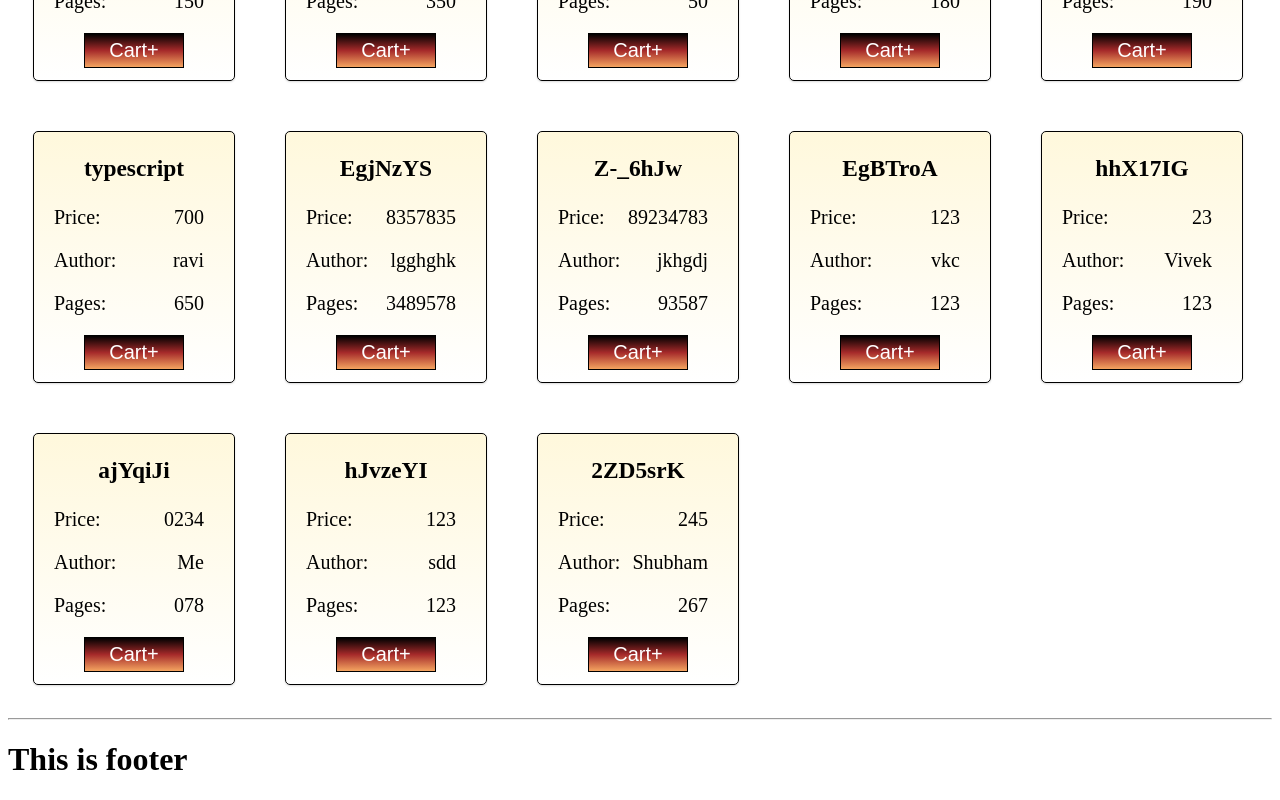
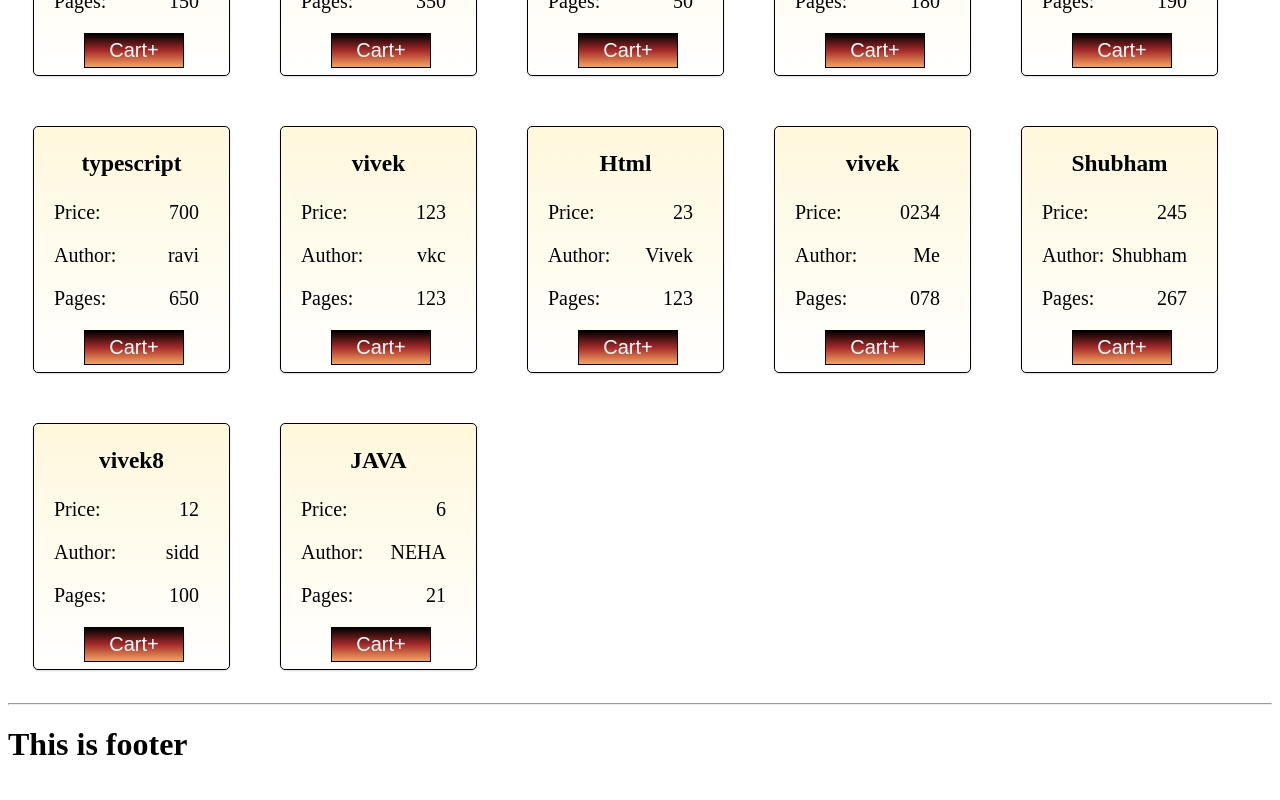
Before and after one commit to Vivekch05/Book-Store, a React (Create React App) app: page /books in a window 1280 px wide. Shown: the part 480-1280 px from the top of the page. Built offline with nearby package versions, Linux system fonts and the light colour scheme; data requests are answered from the project's data file; what google-maps-react would draw is missing.

Commit message:
book store changes

```diff
--- a/Data/db.json
+++ b/Data/db.json
@@ -55,22 +55,6 @@
       "category": "Biology"
     },
     {
-      "name": "jkfhkefhk",
-      "price": "8357835",
-      "pages": "3489578",
-      "category": "",
-      "author": "lgghghk",
-      "id": "EgjNzYS"
-    },
-    {
-      "name": "fsjkdfk",
-      "price": "89234783",
-      "pages": "93587",
-      "category": "",
-      "author": "jkhgdj",
-      "id": "Z-_6hJw"
-    },
-    {
       "name": "vivek",
       "price": "123",
       "pages": "123",
@@ -95,20 +79,28 @@
       "id": "ajYqiJi"
     },
     {
-      "name": "asdf",
-      "price": "123",
-      "pages": "123",
-      "author": "sdd",
-      "category": "",
-      "id": "hJvzeYI"
-    },
-    {
       "name": "Shubham",
       "price": "245",
       "pages": "267",
       "author": "Shubham",
       "category": "",
       "id": "2ZD5srK"
+    },
+    {
+      "name": "vivek8",
+      "price": "12",
+      "pages": "100",
+      "author": "sidd",
+      "category": "",
+      "id": "pZPyxQ0"
+    },
+    {
+      "name": "JAVA",
+      "price": "6",
+      "pages": "21",
+      "author": "NEHA",
+      "category": "",
+      "id": "vj_dnJY"
     }
   ]
 }
--- a/src/actions/action.js
+++ b/src/actions/action.js
@@ -1,7 +1,7 @@
 export const anotherData = () => {
     return async (dispatch) => {
         const axios = require('axios');
-        const response = await axios.get(`http://localhost:3001/books`);
+        const response = await axios.get(`http://localhost:3000/books`);
         // const json = await response.json();
         // console.log("&&&%%%%%%", json);
         console.log("responce",response);
@@ -15,7 +15,7 @@ export const currentData = (e) => {
         const axios = require('axios');
         console.log("&&&&&&&&&&&", e.target.id);
         const id = e.target.id;
-        const response = await axios.get(`http://localhost:3001/books`);
+        const response = await axios.get(`http://localhost:3000/books`);
         // const json = await response.json();
         const currentItem = await response.data.filter(item => {
             return item.id === id
--- a/src/component/BookStore.css
+++ b/src/component/BookStore.css
@@ -43,8 +43,8 @@
 
 .book-list>div {
     background-image: linear-gradient(to bottom,cornsilk,white);
-    width: 200px;
-    height: 250px;
+    width: 195px;
+    height: 245px;
     margin: 25px;
     font-size: 20px;
     border: 1px solid black ;
@@ -56,8 +56,8 @@
 .book-list>div:hover{
     background-image: linear-gradient(to bottom, wheat,white);
     box-shadow: 0 8px 18px rgba(0,0,0,0.9);
-    width: 205px;
-    height: 255px;
+    width: 200px;
+    height: 250px;
 
 }
 
--- a/src/component/Books.js
+++ b/src/component/Books.js
@@ -23,7 +23,7 @@ class Books extends Component {
                             console.log("itemmmmm", item);
                             return (
                                 <div>
-                                    <h3>{item.id}</h3>
+                                    <h3>{item.name}</h3>
                                     <p>Price:<span>{item.price}</span></p>
                                     <p>Author:<span>{item.author}</span></p>
                                     <p>Pages:<span>{item.pages}</span></p>
--- a/src/component/Contact.js
+++ b/src/component/Contact.js
@@ -49,5 +49,5 @@ class Contact extends Component {
     }
 }
 export default GoogleApiWrapper({
-    apiKey: 'AIzaSyABSrhNYhTSOcQs0c_eSGKVFDN5KT1vQCg'
+    apiKey: 'AIzaSyDh0Vo9xqZASPy3jhMVc7G_1SpfcTWvqK4'
 })(Contact);
```
